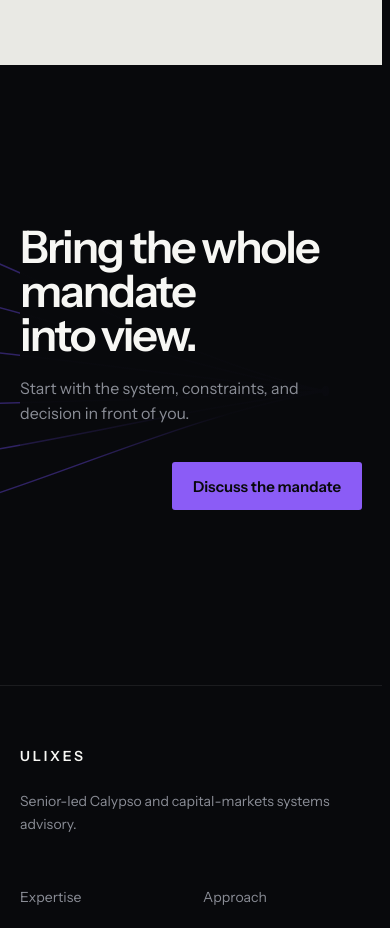
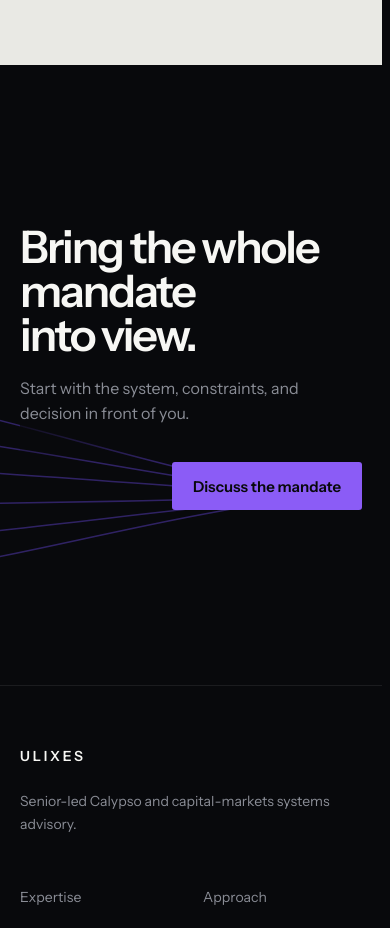
Before and after one commit to friizzyy/ulixes-corp, a Next.js app: page / in a window 390 px wide. Shown: the part 6720-7648 px from the top of the page. Built offline with nearby package versions, Linux system fonts and the light colour scheme; no server answers.

Commit message:
fix: connect mobile closing signal

```diff
--- a/src/components/home/homepage.module.css
+++ b/src/components/home/homepage.module.css
@@ -1623,6 +1623,7 @@
     left: -66%;
     width: 160%;
     height: 310px;
+    min-height: 0;
     opacity: 0.48;
     transform: none;
   }
```
Also changed, not shown: 1 other file (tests, documents, lock files or other folders).
